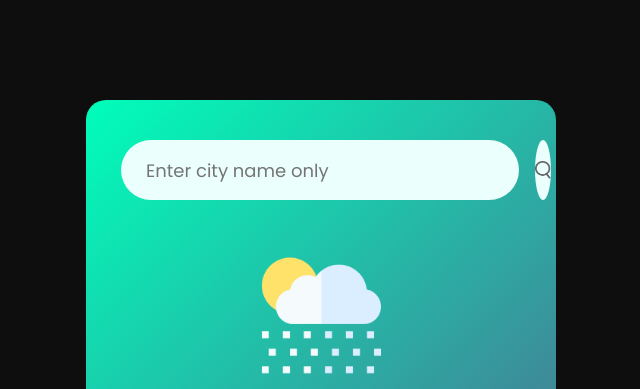
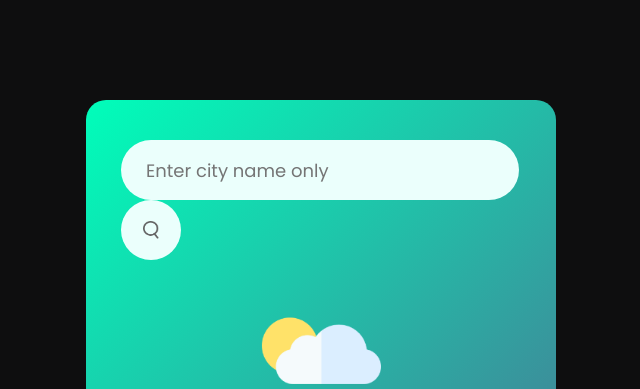
Before and after one commit to Parminder-singh-97/Weather-App, a plain HTML site: page index.html in a window 1280 px wide. Shown: the top 389 px of the page, without its empty margins (319-959 px from the left). Drawn offline with Linux system fonts and the light colour scheme.

Commit message:
Update index.html
form tag

```diff
--- a/index.html
+++ b/index.html
@@ -19,10 +19,12 @@
     <div class="card">
         <div class="search">
 
+        <form>
+            <input type="search" placeholder="Enter city name only" required spellcheck="false">
 
-            <input type="search" placeholder="Enter city name only" spellcheck="false">
+            <button type='submit'> <img src="./assets/search.png"></button>
 
-            <button> <img src="./assets/search.png"></button>
+        </form>
         </div>
         <div class="weather">
 
```
